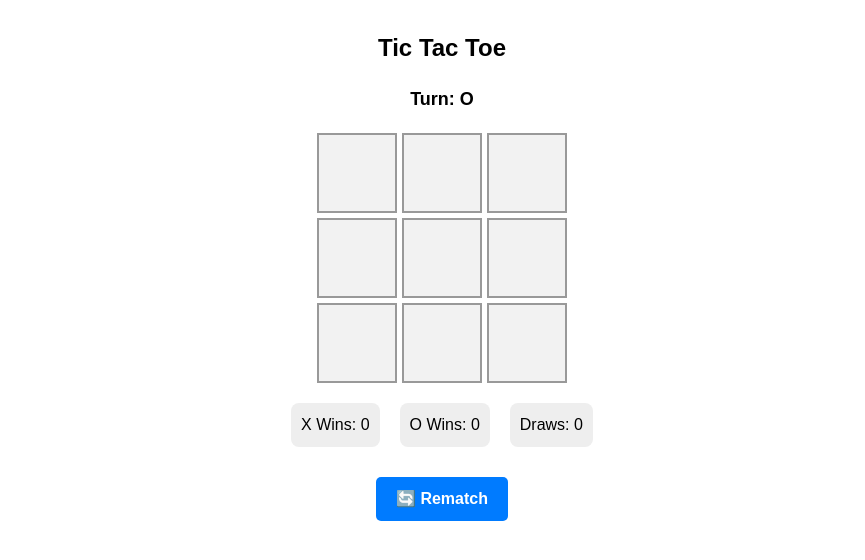
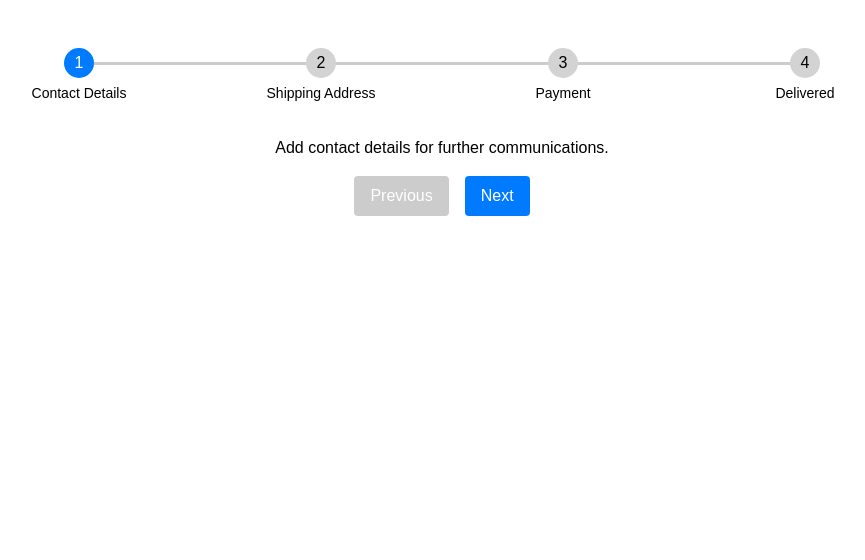
Before and after one commit to patelsweta2/Machine_coding, a React (Vite) app: page / in a window 1280 px wide. Shown: the top 560 px of the page, without its empty margins (198-1063 px from the left). Built offline with nearby package versions, Linux system fonts and the light colour scheme.

Commit message:
stepper fun is complete

```diff
--- a/src/App.tsx
+++ b/src/App.tsx
@@ -4,7 +4,8 @@
 // import GuessNum from "./components/GuessNum"
 // import StarRating from "./components/StarRating"
 // import TelephoneFormatter from "./components/TelephoneFormatter"
-import TicTacToe from "./components/TicTacToe"
+// import TicTacToe from "./components/TicTacToe"
+import Stepper from "./components/Stepper"
 
 function App() {
   return (
@@ -15,7 +16,8 @@ function App() {
       {/* <GuessNum/> */}
       {/* <StarRating /> */}
       {/* <TelephoneFormatter /> */}
-      <TicTacToe />
+      {/* <TicTacToe /> */}
+      <Stepper />
     </div>
   )
 }
--- /dev/null
+++ b/src/components/Stepper.css
@@ -0,0 +1,173 @@
+/* .stepper-wrapper {
+  max-width: 1000px;
+  margin: 2rem auto;
+  padding: 1rem;
+  font-family: sans-serif;
+}
+
+.stepper {
+  display: flex;
+  justify-content: space-between;
+  position: relative;
+  margin-bottom: 2rem;
+}
+
+.step {
+  display: flex;
+  flex-direction: column;
+  align-items: center;
+  position: relative;
+  z-index: 1;
+  width: 100%;
+  text-align: center;
+}
+
+.step-number {
+  width: 30px;
+  height: 30px;
+  border-radius: 50%;
+  background: lightgray;
+  display: flex;
+  align-items: center;
+  justify-content: center;
+  cursor: pointer;
+  margin-bottom: 5px;
+}
+
+.step-name {
+  font-size: 14px;
+}
+
+.step.active .step-number {
+  background: #007bff;
+  color: white;
+}
+
+.step.complete .step-number {
+  background: green;
+  color: white;
+}
+
+.progress-container {
+  height: 3px;
+  background-color: #ccc;
+  position: absolute;
+  top: 14px;
+  left: 0;
+}
+
+.progress-bar {
+  height: 3px;
+  background-color: #007bff;
+  transition: width 0.3s ease-in-out;
+}
+
+.action-container {
+  text-align: center;
+}
+
+.btn-group {
+  margin-top: 1rem;
+}
+
+button {
+  padding: 0.5rem 1rem;
+  margin: 0 0.5rem;
+  background-color: #007bff;
+  color: white;
+  border: none;
+  cursor: pointer;
+  border-radius: 4px;
+}
+
+button:disabled {
+  background-color: #ccc;
+  cursor: not-allowed;
+} */
+
+.stepper-wrapper {
+  max-width: 1000px;
+  margin: 2rem auto;
+  padding: 1rem;
+  font-family: sans-serif;
+}
+
+.stepper {
+  display: flex;
+  justify-content: space-between;
+  position: relative;
+  margin-bottom: 2rem;
+}
+
+.step {
+  display: flex;
+  flex-direction: column;
+  align-items: center;
+  position: relative;
+  z-index: 1;
+  width: 100%;
+  text-align: center;
+}
+
+.step-number {
+  width: 30px;
+  height: 30px;
+  border-radius: 50%;
+  background: lightgray;
+  display: flex;
+  align-items: center;
+  justify-content: center;
+  cursor: pointer;
+  margin-bottom: 5px;
+}
+
+.step-name {
+  font-size: 14px;
+}
+
+.step.active .step-number {
+  background: #007bff;
+  color: white;
+}
+
+.step.complete .step-number {
+  background: green;
+  color: white;
+}
+
+.progress-container {
+  height: 3px;
+  background-color: #ccc;
+  position: absolute;
+  top: 14px;
+  left: 0;
+}
+
+.progress-bar {
+  height: 3px;
+  background-color: #007bff;
+  transition: width 0.3s ease-in-out;
+}
+
+.action-container {
+  text-align: center;
+}
+
+.btn-group {
+  margin-top: 1rem;
+}
+
+button {
+  padding: 0.5rem 1rem;
+  margin: 0 0.5rem;
+  background-color: #007bff;
+  color: white;
+  border: none;
+  cursor: pointer;
+  border-radius: 4px;
+}
+
+button:disabled {
+  background-color: #ccc;
+  cursor: not-allowed;
+}
--- /dev/null
+++ b/src/components/Stepper.tsx
@@ -0,0 +1,103 @@
+import { useState, type SetStateAction } from "react";
+import "./Stepper.css";
+
+const Stepper = () => {
+    const stepConfig = [
+        {
+            id: 1,
+            key: "Contact Details",
+            Component: () => <div>Add contact details for further communications.</div>,
+            active: true
+        },
+        {
+            id: 2,
+            key: "Shipping Address",
+            Component: () => <div>Add shipping address for successful delivery.</div>,
+            active: false
+        },
+        {
+            id: 3,
+            key: "Payment",
+            Component: () => <div>Complete Payment to complete the order.</div>,
+            active: false
+        },
+        {
+            id: 4,
+            key: "Delivered",
+            Component: () => <div>Ready to get delivered!</div>,
+            active: false
+        }
+    ];
+    const [currentStep, setCurrentStep] = useState(1);
+    const [isCompleted, setIsCompleted] = useState(false);
+
+    if (stepConfig.length === 0) return null;
+
+    const ActiveComponent = stepConfig[currentStep - 1]?.Component;
+
+    const handleClick = (index: SetStateAction<number>) => {
+        setIsCompleted(false);
+        setCurrentStep(index);
+    };
+
+    const handlePrevClick = () => {
+        setCurrentStep((prev) => (prev > 1 ? prev - 1 : prev));
+        setIsCompleted(false);
+    };
+
+    const handleNextClick = () => {
+        if (currentStep === stepConfig.length) {
+            setIsCompleted(true);
+        } else {
+            setCurrentStep((prev) => prev + 1);
+        }
+    };
+
+    return (
+        <div className="stepper-wrapper">
+            <div className="stepper">
+                {stepConfig.map((step, index) => (
+                    <div
+                        key={step.id}
+                        className={`step ${currentStep === index + 1 ? "active" : ""} ${currentStep > index + 1 || isCompleted ? "complete" : ""
+                            }`}
+                    >
+                        <div className="step-number" onClick={() => handleClick(index + 1)}>
+                            {currentStep > index + 1 || isCompleted ? "✓" : index + 1}
+                        </div>
+                        <div className="step-name">{step.key}</div>
+                    </div>
+                ))}
+                <div
+                    className="progress-container"
+                    style={{
+                        width: `calc(100% - (100% / ${stepConfig.length}))`,
+                        marginLeft: `calc(100% / (${stepConfig.length} * 2))`,
+                        zIndex: -1
+                    }}
+                >
+                    <div
+                        className="progress-bar"
+                        style={{
+                            width: `${((currentStep - 1) / (stepConfig.length - 1)) * 100}%`
+                        }}
+                    ></div>
+                </div>
+            </div>
+
+            <div className="action-container">
+                {!isCompleted ? <ActiveComponent /> : <div>Order Delivered successfully! 🎉</div>}
+                <div className="btn-group">
+                    <button onClick={handlePrevClick} disabled={currentStep === 1}>
+                        Previous
+                    </button>
+                    <button onClick={handleNextClick} disabled={isCompleted}>
+                        {currentStep === stepConfig.length ? "Finish" : "Next"}
+                    </button>
+                </div>
+            </div>
+        </div>
+    );
+};
+
+export default Stepper;
```
